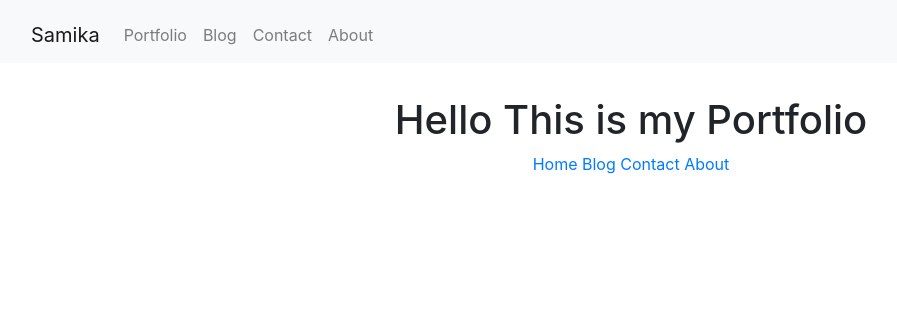
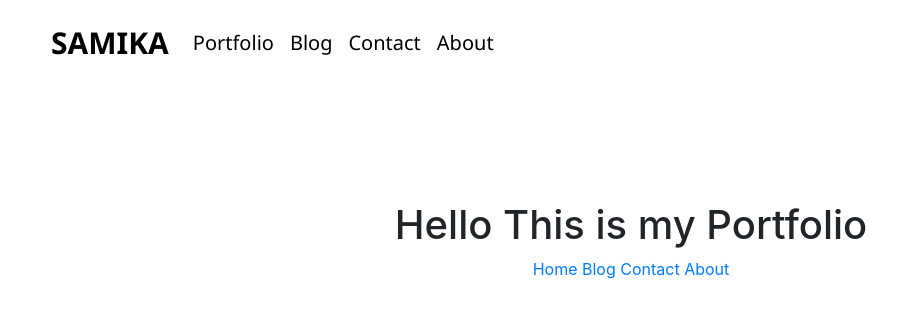
Before and after one commit to Avi-Agarwal/samikaPortfolio, a React (Create React App) app: page / in a window 1280 px wide. Shown: the top 318 px of the page, without its empty margins (9-906 px from the left). Built offline with nearby package versions, Linux system fonts and the light colour scheme.

Commit message:
Adding Styling

```diff
--- a/src/components/NavBar.js
+++ b/src/components/NavBar.js
@@ -1,28 +1,21 @@
 import React from 'react'
-import '../index.css'
-import makeStyles from '@material-ui/core/styles/makeStyles';
 import { Navbar,Nav } from 'react-bootstrap'
-
-const useStyles = makeStyles({
-    navPadding: {paddingLeft: "40px", paddingTop: "15px"},
-    navText: {color: 'black', font: 'medium'}
-});
+import {titleStyle, navPadding, navText} from "../styles";
 
 const NavBar = () => {
-    const classes = useStyles();
     return (
         <div>
             <div className="row">
                 <div className="navStyle">
-                    <Navbar bg="light" variant="light" expand="lg" fixed="top" className={classes.navPadding}>
-                        <Navbar.Brand href="/">Samika</Navbar.Brand>
+                    <Navbar variant="light" expand="lg" fixed="top"  style={navPadding}>
+                        <Navbar.Brand href="/" style={titleStyle}>SAMIKA</Navbar.Brand>
                         <Navbar.Toggle aria-controls="basic-navbar-nav"/>
                         <Navbar.Collapse id="basic-navbar-nav">
                             <Nav className="mr-auto">
-                                <Nav.Link href="/" className={classes.navText}>Portfolio</Nav.Link>
-                                <Nav.Link href="/blog">Blog</Nav.Link>
-                                <Nav.Link href="/contact">Contact</Nav.Link>
-                                <Nav.Link href="/about">About</Nav.Link>
+                                <Nav.Link style={navText} href="/">Portfolio</Nav.Link>
+                                <Nav.Link style={navText} href="/blog">Blog</Nav.Link>
+                                <Nav.Link style={navText} href="/contact">Contact</Nav.Link>
+                                <Nav.Link style={navText} href="/about">About</Nav.Link>
                             </Nav>
                         </Navbar.Collapse>
                     </Navbar>
--- a/src/index.css
+++ b/src/index.css
@@ -8,23 +8,26 @@ body {
 }
 
 code {
-  font-family: source-code-pro, Menlo, Monaco, Consolas, 'Courier New',
+  font-family: source-code-pro, Menlo, Monaco, Consolas, 'Courier New', PT Serif
     monospace;
 }
 
-navStyle {
+.navStyle {
   position: relative;
   width: 100%;
-  padding-right: 20px;
-  padding-left: 20px;
+  padding-left: 40px;
+  padding-top: 105px;
+  background-color: white;
 }
 
-navBorder {
+.navBorder {
   padding-top: 20px;
   padding-left: 40px;
 }
 
-navText {
-  color: black;
-  font-size: 12px;
+.navText {
+  font-family: "Segoe UI", serif;
+  font-weight: bold;
+  color: yellow;
+
 }
--- /dev/null
+++ b/src/styles.js
@@ -0,0 +1,18 @@
+export const titleStyle = {
+    color: 'black',
+    fontFamily: 'Segoe UI',
+    fontWeight: 'bold',
+    fontSize: 30
+};
+
+export const navPadding = {
+    paddingLeft: "60px",
+    paddingTop: "15px",
+    backgroundColor: 'white'
+};
+
+export const navText = {
+    color: 'black',
+    fontFamily: 'Segoe UI',
+    fontSize: 20
+};
```
